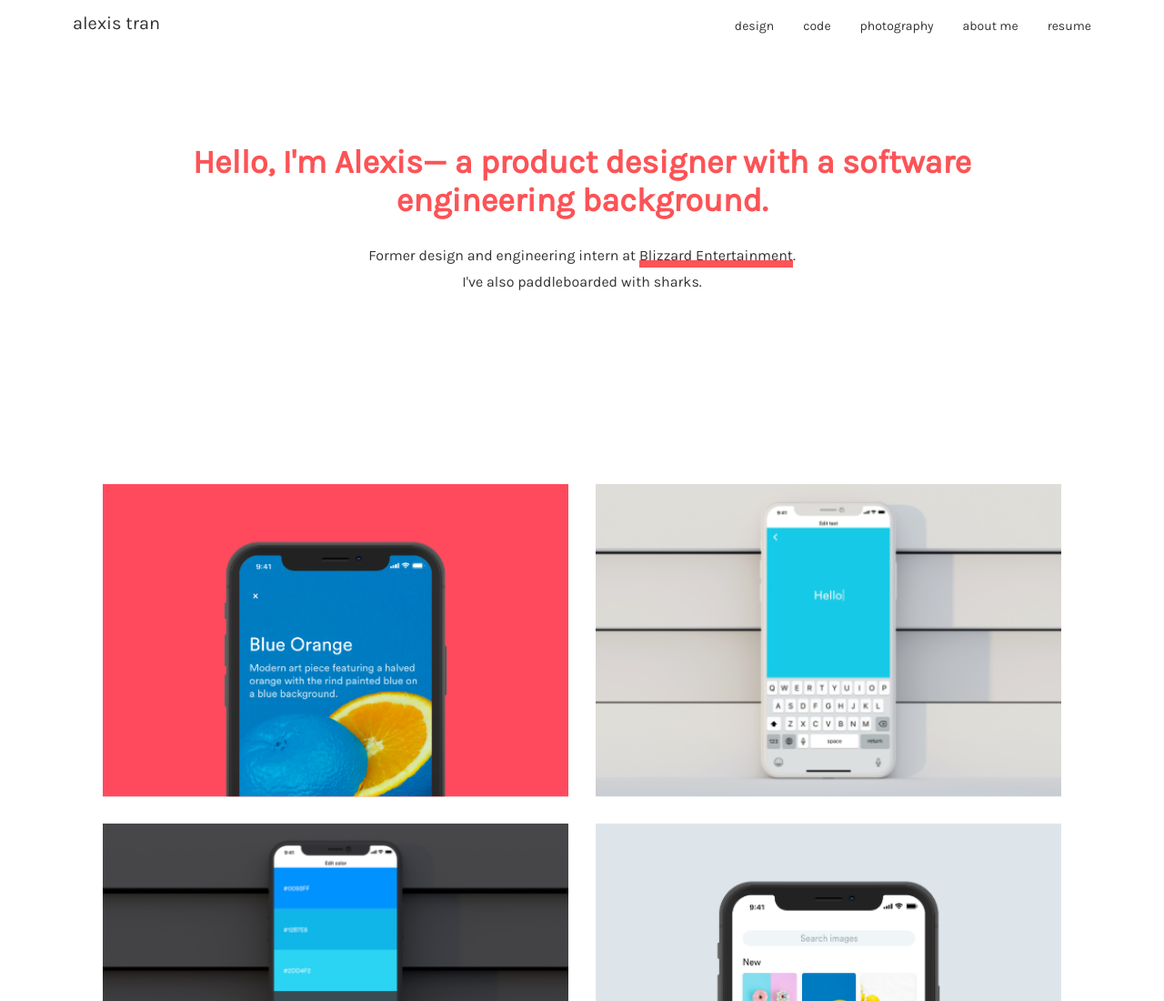
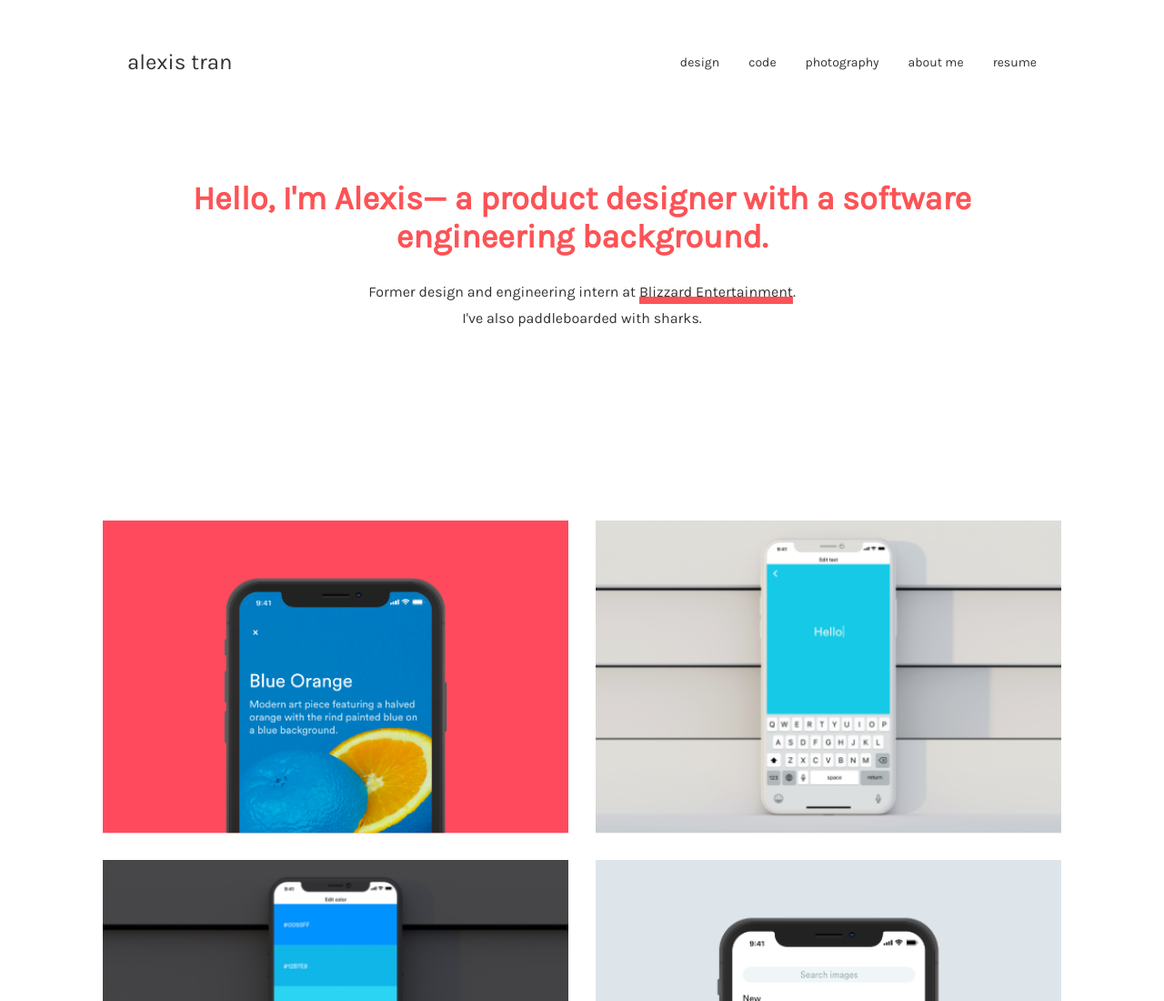
Before and after one commit to alexistran/portfolio, a plain HTML site: page index.html in a window 1280 px wide. Shown: the top 1100 px of the page at 91% size. Drawn offline with Linux system fonts and the light colour scheme.

Commit message:
nav resizing

```diff
--- a/main.css
+++ b/main.css
@@ -100,10 +100,10 @@ nav a:nth-child(n+2):nth-child(-n+7) {
 	font-size: 14px;
 }*/
 
-/*topnav*/
-/* Add a black background color to the top navigation */
+/*nav*/
 .topnav {
   overflow: hidden;
+  margin: 40px 60px 0 60px;
 }
 
 .topnav a:nth-child(1) {
@@ -112,12 +112,11 @@ nav a:nth-child(n+2):nth-child(-n+7) {
   text-align: center;
   padding: 14px 16px;
   text-decoration: none;
-  font-size: 20px;
+  font-size: 24px;
 }
 
 .topnav a:nth-child(n+2):nth-child(-n+6) {
   float: right;
-
   color: #333;
   text-align: center;
   padding: 20px 16px;
```
